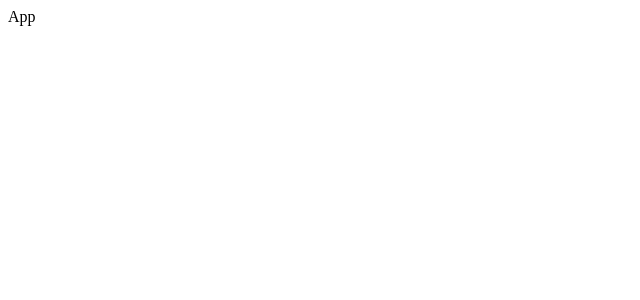
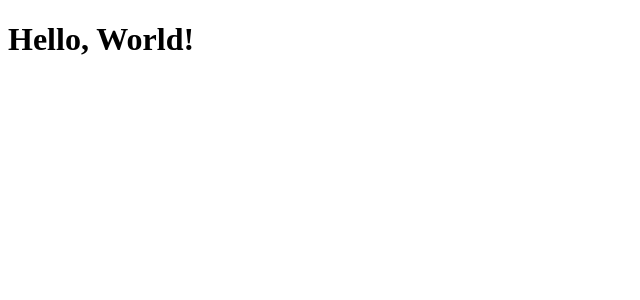
Before and after one commit to githubscientist/jobstracker, a React (Vite) app: page / in a window 1280 px wide. Shown: the top 300 px of the page, without its empty margins (0-640 px from the left). Built offline with nearby package versions, Linux system fonts and the light colour scheme.

Commit message:
react router setup --done

```diff
--- a/package.json
+++ b/package.json
@@ -11,7 +11,8 @@
   },
   "dependencies": {
     "react": "^19.1.0",
-    "react-dom": "^19.1.0"
+    "react-dom": "^19.1.0",
+    "react-router": "^7.7.1"
   },
   "devDependencies": {
     "@eslint/js": "^9.30.1",
--- a/src/App.jsx
+++ b/src/App.jsx
@@ -1,7 +1,29 @@
+import { createBrowserRouter, RouterProvider } from "react-router";
+
+const routes = [
+  {
+    path: '/',
+    element: <h1>Hello, World!</h1>
+  }
+];
+
+const router = createBrowserRouter(routes, {
+  future: {
+    v7_relativeSplatPath: true,
+    v7_fetcherPersist: true,
+    v7_normalizeFormMethod: true,
+    v7_partialHydration: true,
+    v7_skipActionErrorRevalidation: true,
+  },
+})
+
 const App = () => {
-  return (
-    <div>App</div>
-  )
+  return <RouterProvider
+    router={router}
+    future={{
+      v7_startTransition: true,
+    }}
+  />;
 }
 
 export default App;
```
Also changed, not shown: 1 other file (tests, documents, lock files or other folders).
